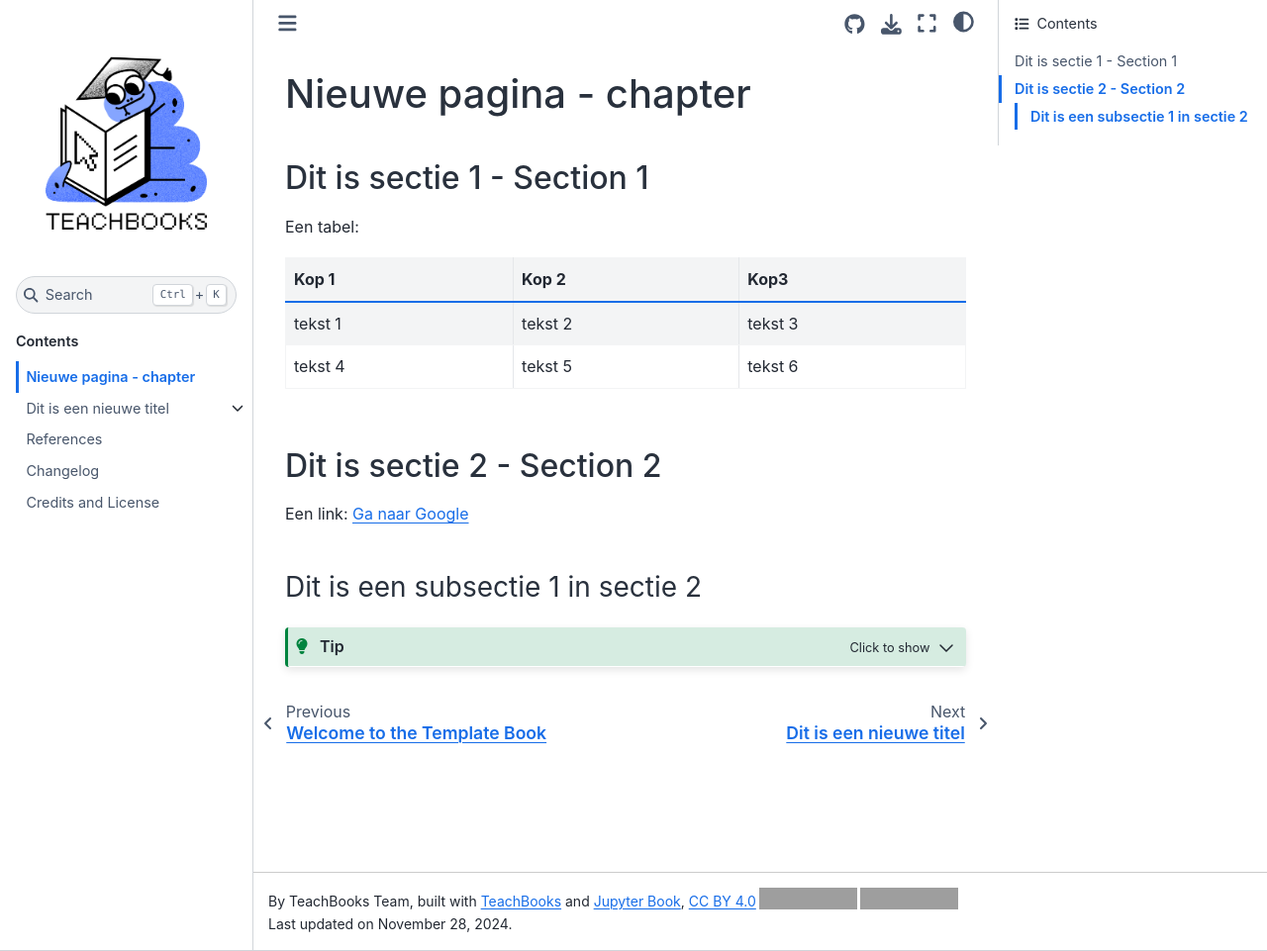
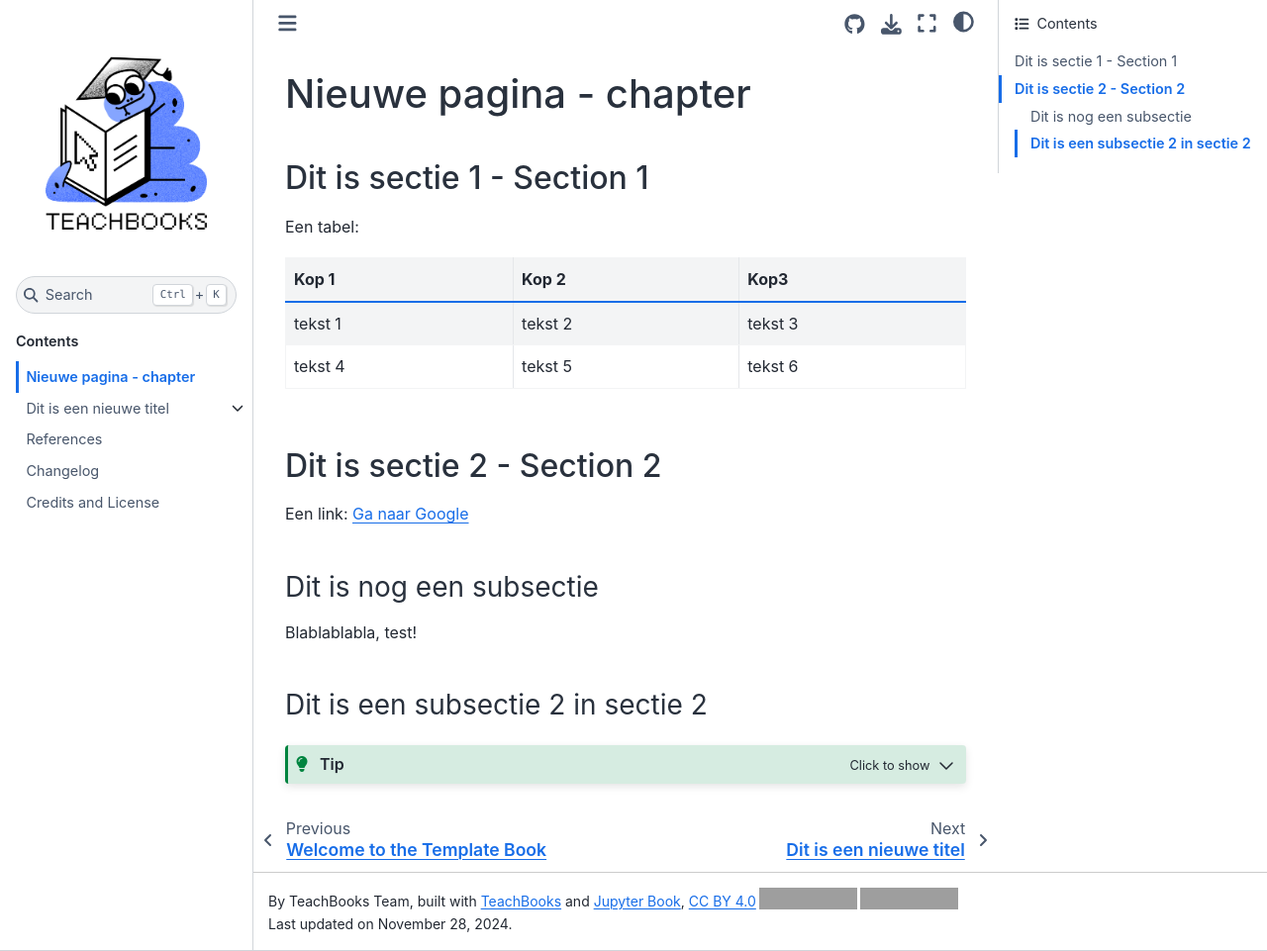
Before and after one commit to Rloggen/testtraining1, a Jupyter Book: the page built from book/some_content/nieuwe_pagina.md, in a window 1280 px wide and 961 px high. Shown: the whole window at 99% size. Built offline with Jupyter Book 1.0.4 settings and Sphinx 7.4.7 and the Sphinx Book theme 1.1.4, drawn with Linux system fonts in a browser that asks for light colours; comment, search, counter and statistics services are not loaded; grey boxes are pictures that could not be loaded.

Commit message:
Update nieuwe_pagina.md

````diff
--- a/book/some_content/nieuwe_pagina.md
+++ b/book/some_content/nieuwe_pagina.md
@@ -11,11 +11,11 @@ Een tabel:
 Een link:
 [Ga naar Google](https://www.google.nl)
 
-### Dit is een subsectie 1  in sectie 2
+### Dit is nog een subsectie
+
+Blablablabla, test!
+
+### Dit is een subsectie 2  in sectie 2
 ```{tip}
     :class: dropdown
     Dit is een dropdown
-
-### Dit is nog een subsectie
-
-Blablablabla, test!
````
